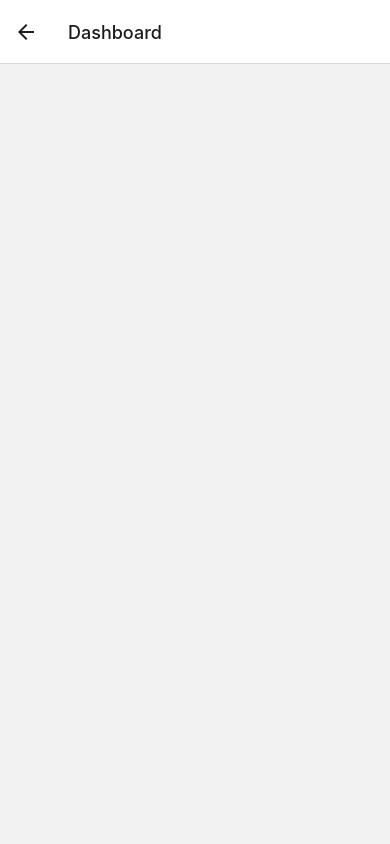
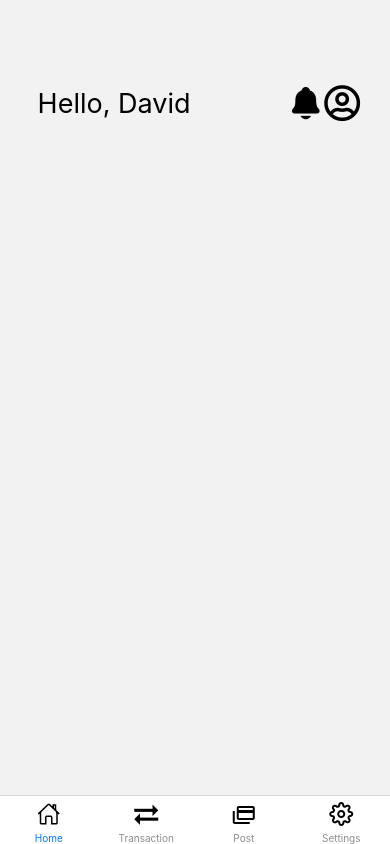
Before and after one commit to 56radius/Contactless-Id-Card, a React Native app: screen /Dashboard in a window 390 px wide. Built offline with nearby package versions, Linux system fonts and the light colour scheme.

Commit message:
Sixth commit

```diff
--- a/App.js
+++ b/App.js
@@ -5,6 +5,7 @@ import { createNativeStackNavigator } from "@react-navigation/native-stack";
 import HomeScreen from "./src/screens/HomeScreen";
 import DashboardScreen from "./src/screens/DashboardScreen";
 import SignupScreen from "./src/screens/SignupScreen";
+import ProfileScreen from "./src/screens/ProfileScreen";
 
 const Stack = createNativeStackNavigator();
 
@@ -29,7 +30,7 @@ export default function App(navigation) {
         <Stack.Screen
           name="Dashboard"
           component={DashboardScreen}
-          options={{ title: "Dashboard" }}
+          options={{ title: "Dashboard", headerShown: false }}
         />
 
         {/* Sign up */}
@@ -38,6 +39,12 @@ export default function App(navigation) {
           component={SignupScreen}
           options={{ title: "Sign up" }}
         />
+
+        <Stack.Screen
+          name="Profile"
+          component={ProfileScreen}
+          options={{ title: "Profile" }}
+        />
       </Stack.Navigator>
     </NavigationContainer>
   );
--- a/src/screens/DashboardScreen.js
+++ b/src/screens/DashboardScreen.js
@@ -1,16 +1,124 @@
-import React from "react-native";
-import { createNativeStackNavigator } from "@react-navigation/native-stack";
-import { NavigationContainer } from "@react-navigation/native";
-import { StatusBar } from "expo-status-bar";
+import * as React from "react";
+import { createBottomTabNavigator } from "@react-navigation/bottom-tabs";
 import {
-  View,
-  Text,
-  Touchable,
-  TouchableHighlight,
-  TouchableOpacity,
-  ScrollView,
-} from "react-native";
+  AntDesign,
+  Zocial,
+  Ionicons,
+  Feather,
+  FontAwesome5,
+  Fontisto,
+  MaterialCommunityIcons,
+} from "@expo/vector-icons";
+import { Image, Settings, Text, View } from "react-native";
+import ProfileScreen from "./ProfileScreen";
 
-export default function DashboardScreen({ navigation }) {
-  return <ScrollView></ScrollView>;
+const Tab = createBottomTabNavigator();
+
+/* Home Screen */
+function HomeScreen() {
+  return (
+    <View
+      style={{
+        flexDirection: "row",
+        justifyContent: "space-between",
+        alignItems: "center",
+        flex: 0.2,
+        margin: 30,
+      }}
+    >
+      <View style={{}}>
+        <Text style={{ fontSize: 27 }}> Hello, David </Text>
+      </View>
+
+      <View
+        style={{
+          flexDirection: "row",
+        }}
+      >
+        <Ionicons name="notifications" size={37} color="black" />
+        <FontAwesome5
+          name="user-circle"
+          size={37}
+          color="black"
+          onPress={() => navigation.navigate("Profile")}
+        />
+      </View>
+    </View>
+  );
 }
+
+/* Search Screen */
+function TransactionScreen() {
+  return (
+    <View style={{ flex: 1, justifyContent: "center", alignItems: "center" }}>
+      <Text>Welcome to Transaction screen</Text>
+    </View>
+  );
+}
+
+/* Post Screen */
+function CardsScreen() {
+  return (
+    <View style={{ flex: 1, justifyContent: "center", alignItems: "center" }}>
+      <Text>Welcome to Post screen</Text>
+    </View>
+  );
+}
+
+/* Profile Screen */
+function SettingsScreen() {
+  return (
+    <View style={{ flex: 1, justifyContent: "center", alignItems: "center" }}>
+      <Text> Hello Welcome To Setting screen </Text>
+    </View>
+  );
+}
+
+function Dashboard() {
+  return (
+    <Tab.Navigator>
+      <Tab.Screen
+        name="Home"
+        component={HomeScreen}
+        options={{
+          headerShown: false,
+          tabBarIcon: () => (
+            <Ionicons name="ios-home-outline" size={24} color="black" />
+          ),
+        }}
+      />
+      <Tab.Screen
+        name="Transaction"
+        component={TransactionScreen}
+        options={{
+          headerShown: false,
+          tabBarIcon: () => (
+            <Fontisto name="arrow-swap" size={24} color="black" />
+          ),
+        }}
+      />
+      <Tab.Screen
+        name="Post"
+        component={CardsScreen}
+        options={{
+          tabBarIcon: () => (
+            <MaterialCommunityIcons
+              name="credit-card-multiple-outline"
+              size={24}
+              color="black"
+            />
+          ),
+        }}
+      />
+      <Tab.Screen
+        name="Settings"
+        component={SettingsScreen}
+        options={{
+          tabBarIcon: () => <Feather name="settings" size={24} color="black" />,
+        }}
+      />
+    </Tab.Navigator>
+  );
+}
+
+export default Dashboard;
--- a/src/screens/HomeScreen.js
+++ b/src/screens/HomeScreen.js
@@ -10,6 +10,7 @@ import {
   ScrollView,
 } from "react-native";
 import { LinearGradient } from "expo-linear-gradient";
+import DashboadScreen from "./DashboardScreen";
 
 export default function HomeScreen({ navigation }) {
   return (
--- /dev/null
+++ b/src/screens/ProfileScreen.js
@@ -0,0 +1,29 @@
+import { StatusBar } from "expo-status-bar";
+import React from "react";
+import {
+  StyleSheet,
+  Text,
+  View,
+  TouchableOpacity,
+  Image,
+  TextInput,
+  ScrollView,
+} from "react-native";
+import { LinearGradient } from "expo-linear-gradient";
+import DashboadScreen from "./DashboardScreen";
+
+export default function ProfileScreen({ navigation }) {
+  return (
+    <View style={styles.container}>
+      <Text> Hello </Text>
+    </View>
+  );
+}
+
+const styles = StyleSheet.create({
+  container: {
+    flex: 1,
+    justifyContent: "center",
+    alignItems: "center",
+  },
+});
```
Also changed, not shown: package.json (+8 -4 lines), assets/profile.png (added), src/screens/Screen.js (added), 1 other file (tests, documents, lock files or other folders).
